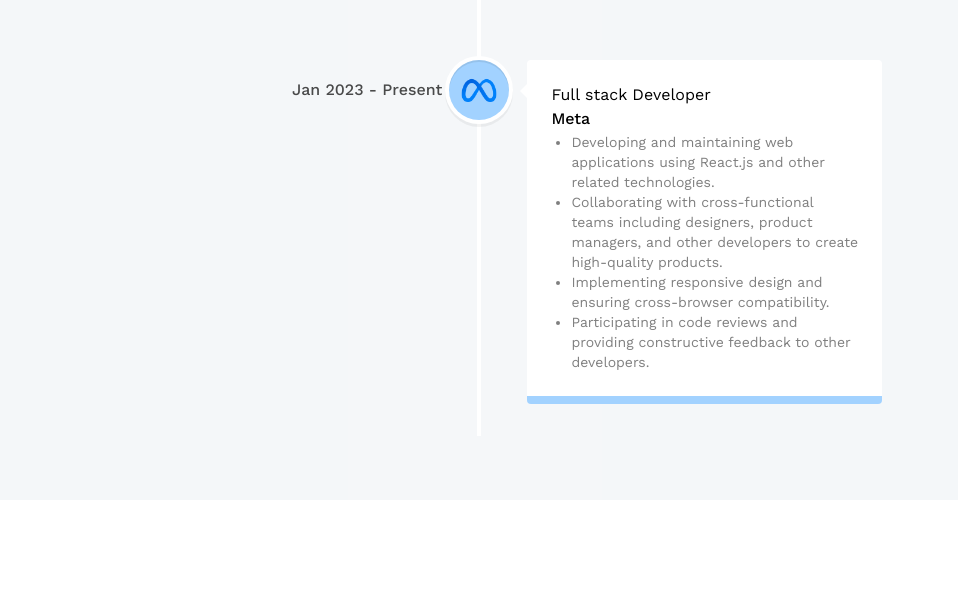
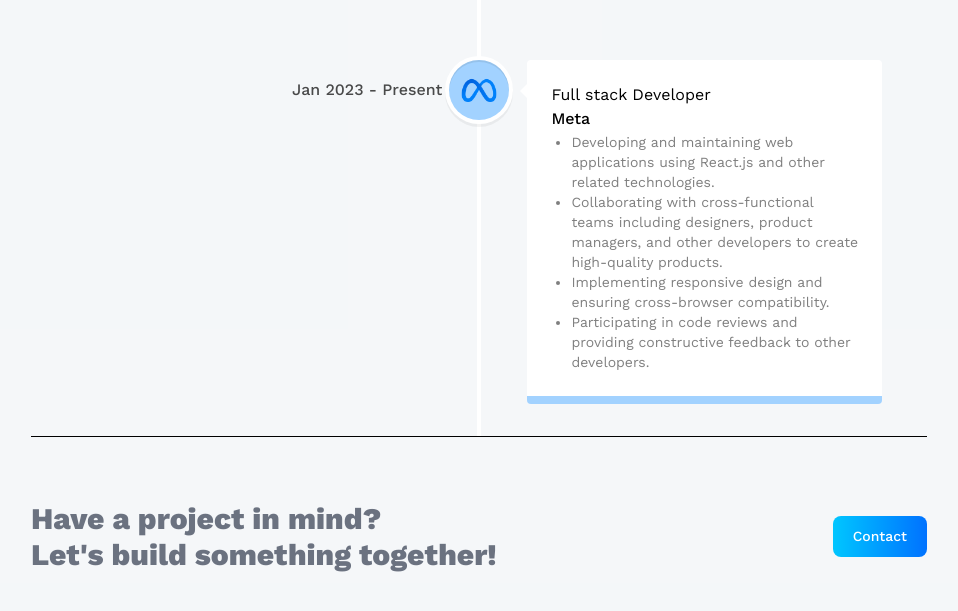
Before and after one commit to EteoclesDinah/3D_Portfolio_Website, a React (Vite) app: page /about in a window 1280 px wide. Shown: the part 1958-2569 px from the top of the page, without its empty margins (161-1119 px from the left). Before the commit the page ends 2458 px from the top, so only its background shows below. Built offline with nearby package versions, Linux system fonts and the light colour scheme.

Commit message:
feat(about): add CTA section at bottom of page

```diff
--- /dev/null
+++ b/src/components/CTA.jsx
@@ -0,0 +1,21 @@
+import React from 'react'
+import { Link } from 'react-router-dom'
+
+const CTA = () => {
+  return (
+    <section className='cta'>
+        <p className='cta-text'>Have a project in mind? <br className='sm:block hidden'/>
+            Let's build something together!
+        </p>
+
+        <Link
+            to='/contact'
+            className='btn'
+        >
+            Contact
+        </Link>
+    </section>
+  )
+}
+
+export default CTA
--- a/src/index.css
+++ b/src/index.css
@@ -286,3 +286,42 @@ ul.timeline-points {
   list-style-type: disc !important;
   padding-left: 1.25rem; /* Ensures bullet spacing */
 }
+
+
+
+.cta {
+  width: 100%;
+  display: flex;
+  align-items: center;
+  flex-direction: column;
+  margin-top: 2rem; /* mt-8 */
+
+  gap: 1.75rem; /* gap-7 */
+}
+
+@media (min-width: 768px) {
+  .cta {
+    flex-direction: row;
+  }
+}
+
+@media (min-width: 640px) {
+  .cta {
+    margin-top: 4rem; /* sm:mt-16 */
+  }
+}
+
+.cta-text {
+  color: #6b7280; /* Assuming 'text-black-500' corresponds to a gray shade like Tailwind's gray-500 */
+  font-weight: 800; /* font-extrabold */
+  flex: 1;
+  font-size: 1.875rem; /* text-3xl = 30px */
+  line-height: 2.25rem; /* line-height for text-3xl */
+  text-align: left;
+}
+
+@media (max-width: 767px) {
+  .cta-text {
+    text-align: center; /* max-md:text-center */
+  }
+}
--- a/src/pages/About.jsx
+++ b/src/pages/About.jsx
@@ -2,6 +2,7 @@ import React from 'react';
 import { VerticalTimeline, VerticalTimelineElement }  from 'react-vertical-timeline-component';
 import 'react-vertical-timeline-component/style.min.css';
 import { skills, experiences } from '../constants';
+import CTA from '../components/CTA';
 
 const About = () => {
   return (
@@ -98,6 +99,10 @@ const About = () => {
          </div>
 
       </div>
+
+      <hr className='border-slate-200'/>
+
+      <CTA />
     </section>
   )
 }
```
